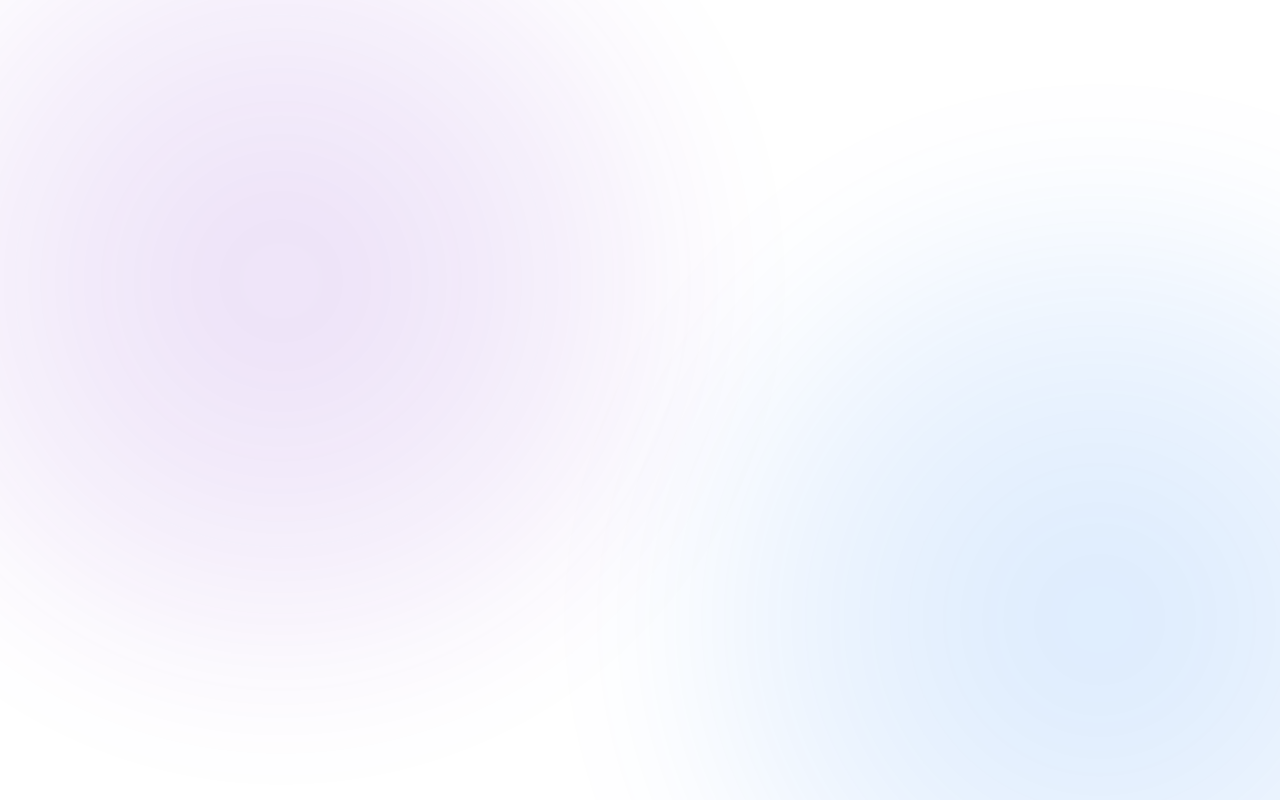
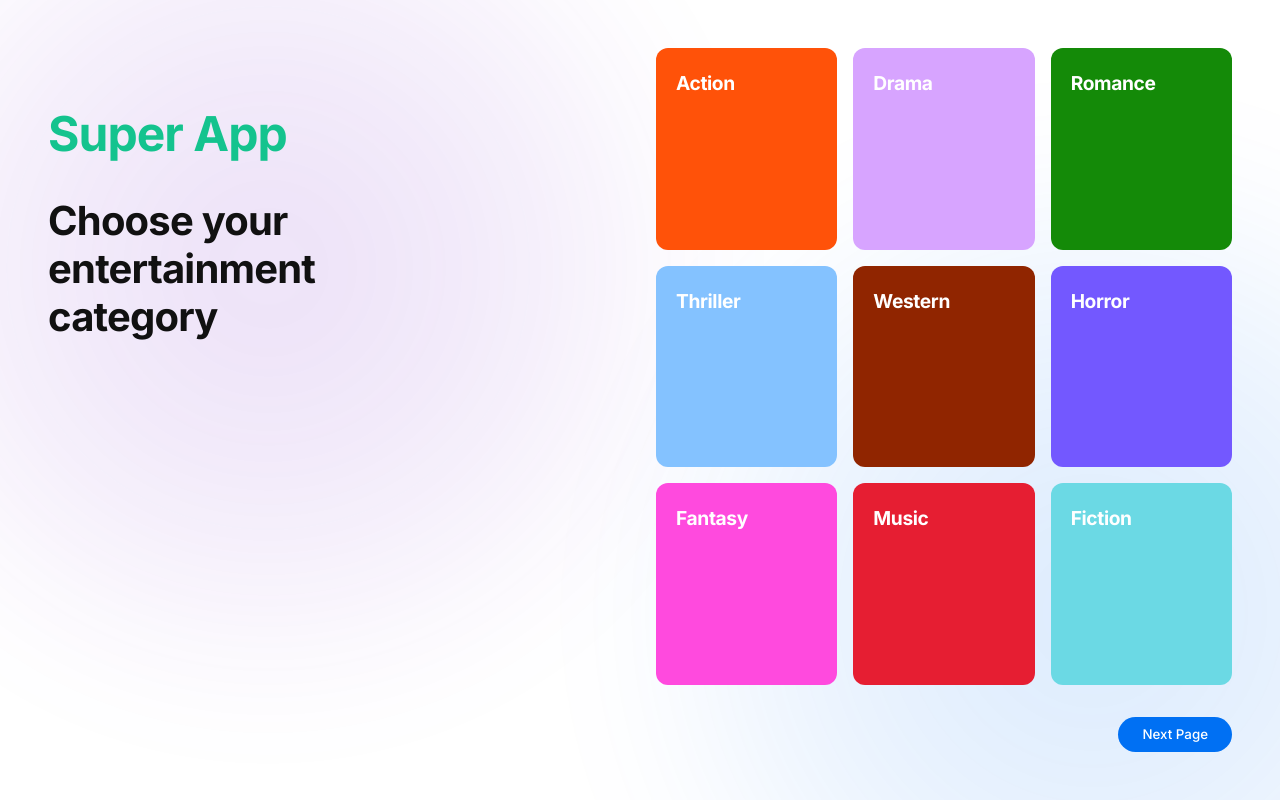
Before and after one commit to swaroopr-swr/FSD-Assignments-1RUA24BCA0089, a React (Create React App) app in the folder LAB 4/TUTORIAL 1-4/: page /select-category in a window 1280 px wide. Before the commit this address had no page. Built offline with nearby package versions, Linux system fonts and the light colour scheme.

Commit message:
added category page

```diff
--- a/LAB 4/TUTORIAL 1-4/src/App.js
+++ b/LAB 4/TUTORIAL 1-4/src/App.js
@@ -1,7 +1,7 @@
 import React from 'react';
 import { BrowserRouter, Routes, Route, Navigate } from 'react-router-dom';
 import Register from './pages/Register';
-// import SelectCategory from './pages/SelectCategory';
+import SelectCategory from './pages/SelectCategory';
 // import Home from './pages/Home';
 // import Browse from './pages/Browse';
 
@@ -13,7 +13,7 @@ function App() {
         <Routes>
           <Route path="/" element={<Navigate to="/register" />} />
           <Route path="/register" element={<Register />} />
-          {/* <Route path="/select-category" element={<SelectCategory />} /> */}
+          <Route path="/select-category" element={<SelectCategory />} />
           {/* <Route path="/home" element={<Home />} /> */}
           {/* <Route path="/browse" element={<Browse />} /> */}
         </Routes>
--- /dev/null
+++ b/LAB 4/TUTORIAL 1-4/src/pages/SelectCategory.jsx
@@ -0,0 +1,141 @@
+import React, { useState, useEffect } from 'react';
+import { useNavigate } from 'react-router-dom';
+import Button from '../components/Button';
+
+const genres = [
+  { id: 'Action', color: '#FF5209' },
+  { id: 'Drama', color: '#D7A4FF' },
+  { id: 'Romance', color: '#148A08' },
+  { id: 'Thriller', color: '#84C2FF' },
+  { id: 'Western', color: '#902500' },
+  { id: 'Horror', color: '#7358FF' },
+  { id: 'Fantasy', color: '#FF4ADE' },
+  { id: 'Music', color: '#E61E32' },
+  { id: 'Fiction', color: '#6BD9E4' }
+];
+
+const SelectCategory = () => {
+  const navigate = useNavigate();
+  const [selected, setSelected] = useState([]);
+  const [error, setError] = useState(false);
+
+  useEffect(() => {
+    const saved = localStorage.getItem('superAppCategories');
+    if (saved) {
+      setSelected(JSON.parse(saved));
+    }
+  }, []);
+
+  const toggleGenre = (genreId) => {
+    let newSelected;
+    if (selected.includes(genreId)) {
+      newSelected = selected.filter(g => g !== genreId);
+    } else {
+      newSelected = [...selected, genreId];
+    }
+    setSelected(newSelected);
+    if (newSelected.length >= 3) {
+      setError(false);
+    }
+  };
+
+  const handleNext = () => {
+    if (selected.length < 3) {
+      setError(true);
+      return;
+    }
+    localStorage.setItem('superAppCategories', JSON.stringify(selected));
+    navigate('/home');
+  };
+
+  return (
+    <div style={{ display: 'flex', minHeight: '100vh', width: '100vw', padding: '3rem', boxSizing: 'border-box' }}>
+      {/* Left Pane */}
+      <div style={{ flex: 1, paddingRight: '2rem', display: 'flex', flexDirection: 'column' }}>
+        <h1 style={{ fontFamily: 'var(--font-styled)', fontSize: '3rem', color: '#14C38E', marginBottom: '1.5rem', marginTop: '3rem' }}>
+          Super App
+        </h1>
+        <h2 style={{ fontSize: '2.5rem', fontWeight: 700, marginBottom: '2rem', lineHeight: 1.2 }}>
+          Choose your<br/>entertainment<br/>category
+        </h2>
+
+        <div style={{ display: 'flex', flexWrap: 'wrap', gap: '0.75rem', marginBottom: '2rem' }}>
+          {selected.map(genre => (
+            <div key={genre} style={{
+              backgroundColor: '#14C38E',
+              color: 'white',
+              padding: '0.5rem 1rem',
+              borderRadius: '24px',
+              display: 'flex',
+              alignItems: 'center',
+              gap: '0.5rem',
+              fontSize: '0.9rem'
+            }}>
+              {genre}
+              <button
+                onClick={() => toggleGenre(genre)}
+                style={{
+                  background: 'transparent', border: 'none', color: '#093B29',
+                  cursor: 'pointer', fontWeight: 'bold', display: 'flex', alignItems: 'center'
+                }}
+              >
+                X
+              </button>
+            </div>
+          ))}
+        </div>
+
+        {error && (
+          <div style={{ color: '#FF4B4B', display: 'flex', alignItems: 'center', gap: '0.5rem', marginTop: 'auto' }}>
+            <span style={{ fontSize: '1.2rem' }}>⚠️</span> Minimum 3 category required
+          </div>
+        )}
+      </div>
+
+      {/* Right Pane */}
+      <div style={{ flex: 1, display: 'flex', flexDirection: 'column' }}>
+        <div style={{
+          display: 'grid',
+          gridTemplateColumns: 'repeat(3, 1fr)',
+          gap: '1rem',
+          flex: 1
+        }}>
+          {genres.map(genre => {
+            const isSelected = selected.includes(genre.id);
+            return (
+              <div
+                key={genre.id}
+                onClick={() => toggleGenre(genre.id)}
+                style={{
+                  backgroundColor: genre.color,
+                  borderRadius: '12px',
+                  padding: '1rem',
+                  cursor: 'pointer',
+                  position: 'relative',
+                  border: isSelected ? '4px solid #14C38E' : '4px solid transparent',
+                  boxSizing: 'border-box',
+                  overflow: 'hidden',
+                  display: 'flex',
+                  flexDirection: 'column'
+                }}
+              >
+                <h3 style={{ margin: 0, color: 'white', fontSize: '1.2rem', marginBottom: 'auto' }}>{genre.id}</h3>
+              </div>
+            );
+          })}
+        </div>
+
+        <div style={{ display: 'flex', justifyContent: 'flex-end', marginTop: '2rem' }}>
+          <Button
+            onClick={handleNext}
+            style={{ backgroundColor: '#14C38E', color: 'white', borderRadius: '24px', padding: '0.75rem 2rem' }}
+          >
+            Next Page
+          </Button>
+        </div>
+      </div>
+    </div>
+  );
+};
+
+export default SelectCategory;
```
